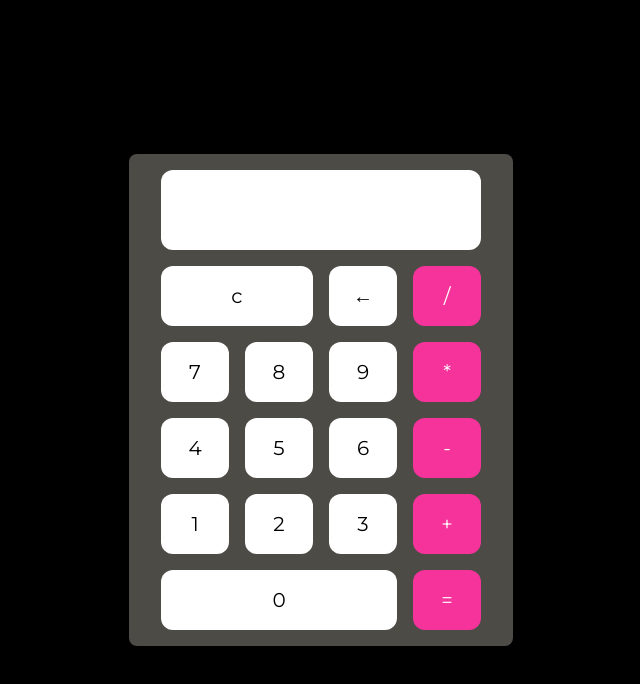
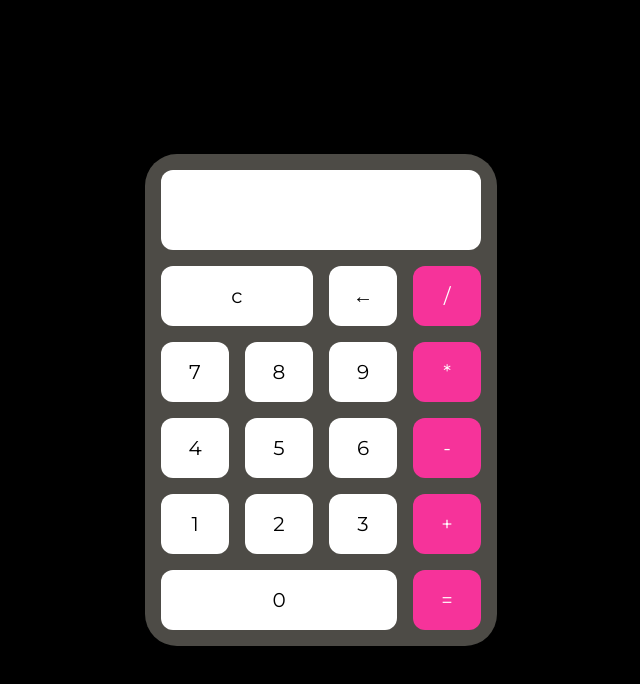
Before and after one commit to Faizan-glitch-os/calculator-react-tailwind-typescript, a React (Vite) app: page / in a window 1280 px wide. Shown: the top 684 px of the page, without its empty margins (319-959 px from the left). Built offline with nearby package versions, Linux system fonts and the light colour scheme.

Commit message:
added property for button to animate down when pressed

```diff
--- a/package.json
+++ b/package.json
@@ -11,6 +11,7 @@
   },
   "dependencies": {
     "@tailwindcss/vite": "^4.1.8",
+    "motion": "^12.18.1",
     "react": "^19.1.0",
     "react-dom": "^19.1.0",
     "tailwindcss": "^4.1.8"
--- a/src/App.tsx
+++ b/src/App.tsx
@@ -66,7 +66,7 @@ function App() {
 
   return (
     <div className="min-h-screen flex items-center justify-center">
-      <div className="max-w-md bg-amber-50/30 rounded-lg px-8 py-4">
+      <div className="max-w-md bg-amber-50/30 rounded-4xl px-4 py-4">
         <ul className="grid grid-cols-4 gap-4">
           <li className="result">{result}</li>
           <li className="col-span-2">
--- a/src/index.css
+++ b/src/index.css
@@ -10,8 +10,8 @@ button {
   @apply bg-white rounded-xl px-6 w-full
   py-4 flex justify-center text-xl select-none
   hover:cursor-pointer hover:rounded-sm
-  hover:scale-110 hover:text-xl hover:-translate-y-1
-  transition duration-300;
+  hover:scale-110 hover:text-xl
+  transition duration-300 active:scale-95;
 }
 
 .operator {
```
Also changed, not shown: 1 other file (tests, documents, lock files or other folders).
